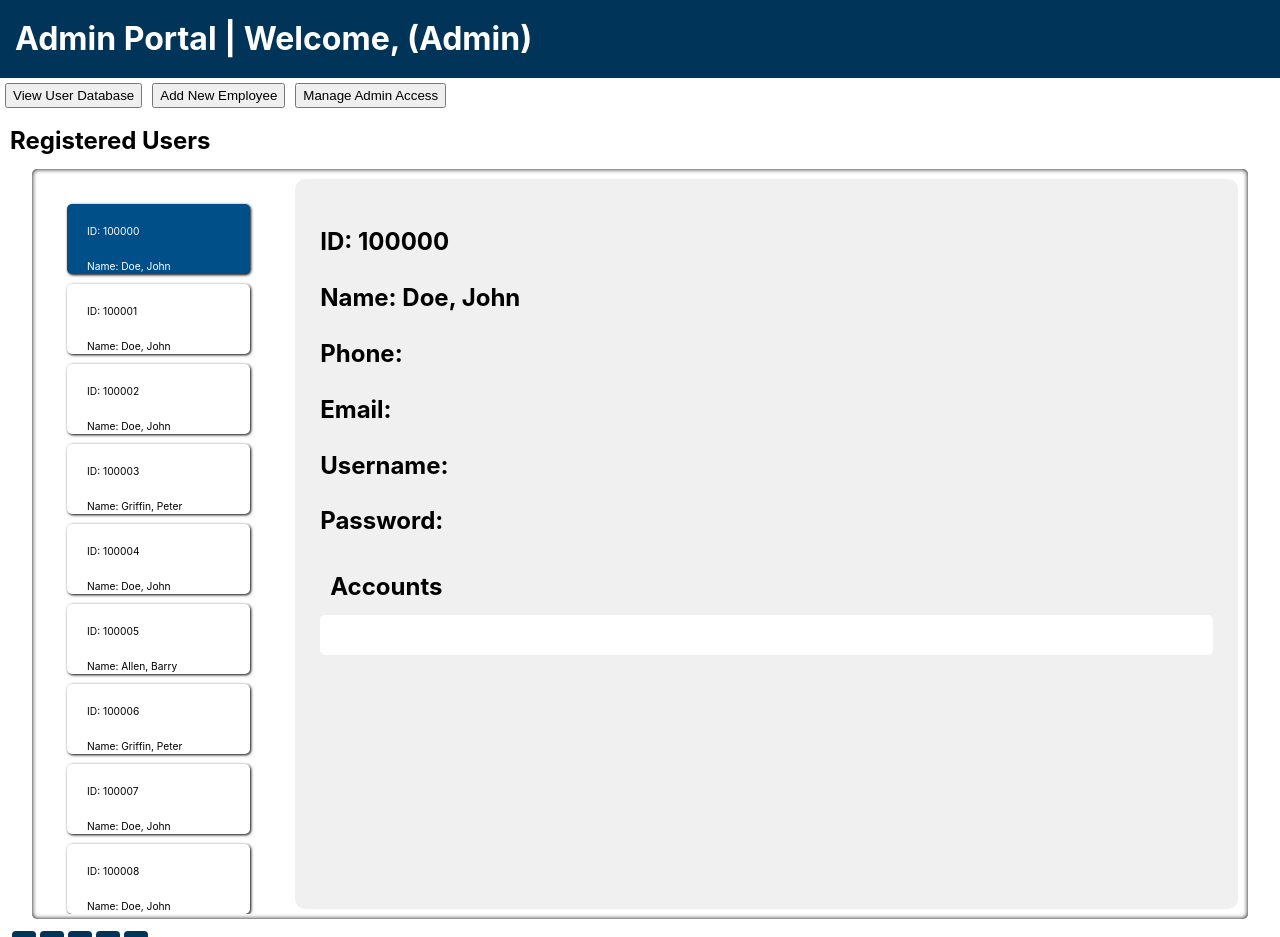
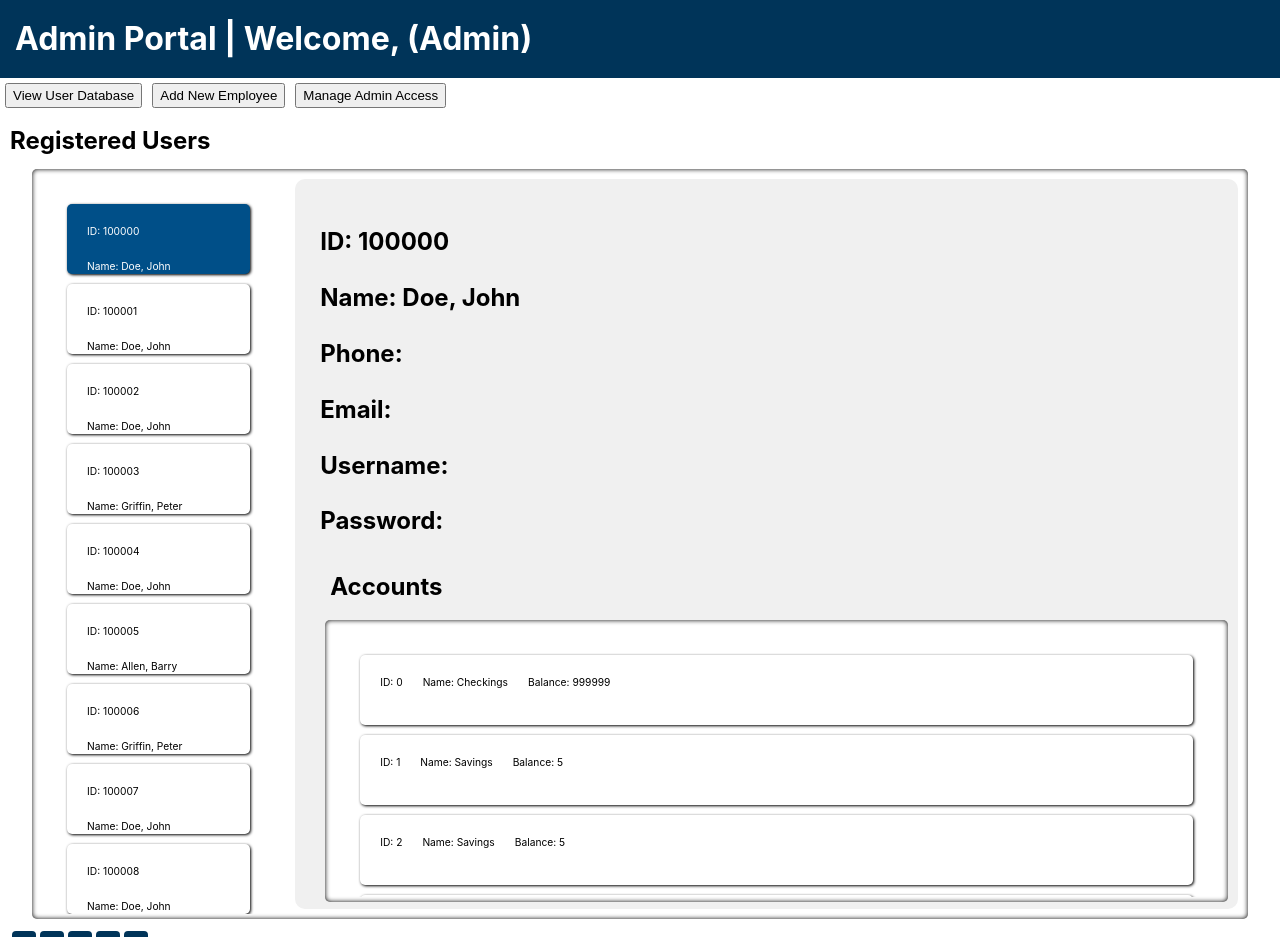
Before and after one commit to yyaatt0/CMPE-131-Group-2, a React (Create React App) app in the folder online-banking/: page /adminportal in a window 1280 px wide. Shown: the top 937 px of the page. Built offline with nearby package versions, Linux system fonts and the light colour scheme.

Commit message:
Added account listings to user list

```diff
--- a/online-banking/src/pages/AdminPortal.css
+++ b/online-banking/src/pages/AdminPortal.css
@@ -44,6 +44,24 @@
     padding: 25px;
 }
 
+.info-list-area {
+    background-color: white;
+    box-shadow: 0px 0px 5px inset;
+    border-radius: 5px;
+
+    display: flex;
+    flex-direction: column;
+    align-items: center;
+
+    position: relative;
+    box-sizing: content-box;
+
+    height: 40%;
+    width: 100%;
+    padding: 5px;
+    margin: 5px;
+}
+
 .page-num-center {
     width: 20%;
     margin: 10px;
--- a/online-banking/src/pages/AdminPortal.tsx
+++ b/online-banking/src/pages/AdminPortal.tsx
@@ -49,6 +49,26 @@ for(var i = 0; i < employeeCount; i++){
         )
     }
 }
+
+// Basic account type definition.
+type account = {id: number, name: string, balance: number};
+
+// Temp account list
+let accountCount = 12;
+let accounts: account[] = [];
+for(var i = 0; i < accountCount; i++){
+    if(i % 3 === 0){
+        accounts.push(
+            {id: i, name: 'Checkings', balance: 999999}
+        )
+    }
+    else{
+        accounts.push(
+            {id: i, name: 'Savings', balance: 5}
+        )
+    }
+}
+
 
 function AdminPortal() {
 
@@ -206,9 +226,17 @@ function AdminPortal() {
                                         <h2>Username: </h2>
                                         <h2>Password: </h2>
                                         <h3 className='section-subheader'>Accounts</h3>
-                                        <ScrollBox className='list-container'>
-                                            {/* Account cards will go here */}
-                                        </ScrollBox>
+                                        <div className='info-list-area'>
+                                            <ScrollBox className='list-container'>
+                                                {accounts.map((acc) => (
+                                                    <div className='list-card'>
+                                                        <label className="list-content">ID: {acc.id} </label>
+                                                        <label className="list-content">Name: {acc.name} </label>
+                                                        <label className="list-content">Balance: {acc.balance} </label>
+                                                    </div>
+                                                ))}
+                                            </ScrollBox>
+                                        </div>
                                     </div>
                                 </div>
                                 {/* Places page buttons below user list that will update which portion of the whole employee list will be displayed. */}
--- a/online-banking/src/styles.css
+++ b/online-banking/src/styles.css
@@ -104,10 +104,11 @@ button {
 }
 
 .list-container {
-  background-color: white;
   border-radius: 5px;
+  box-sizing: border-box;
 
-  width: auto;
+  max-height: 100%;
+  width: 100%;
   padding: 20px;
 }
 
```
